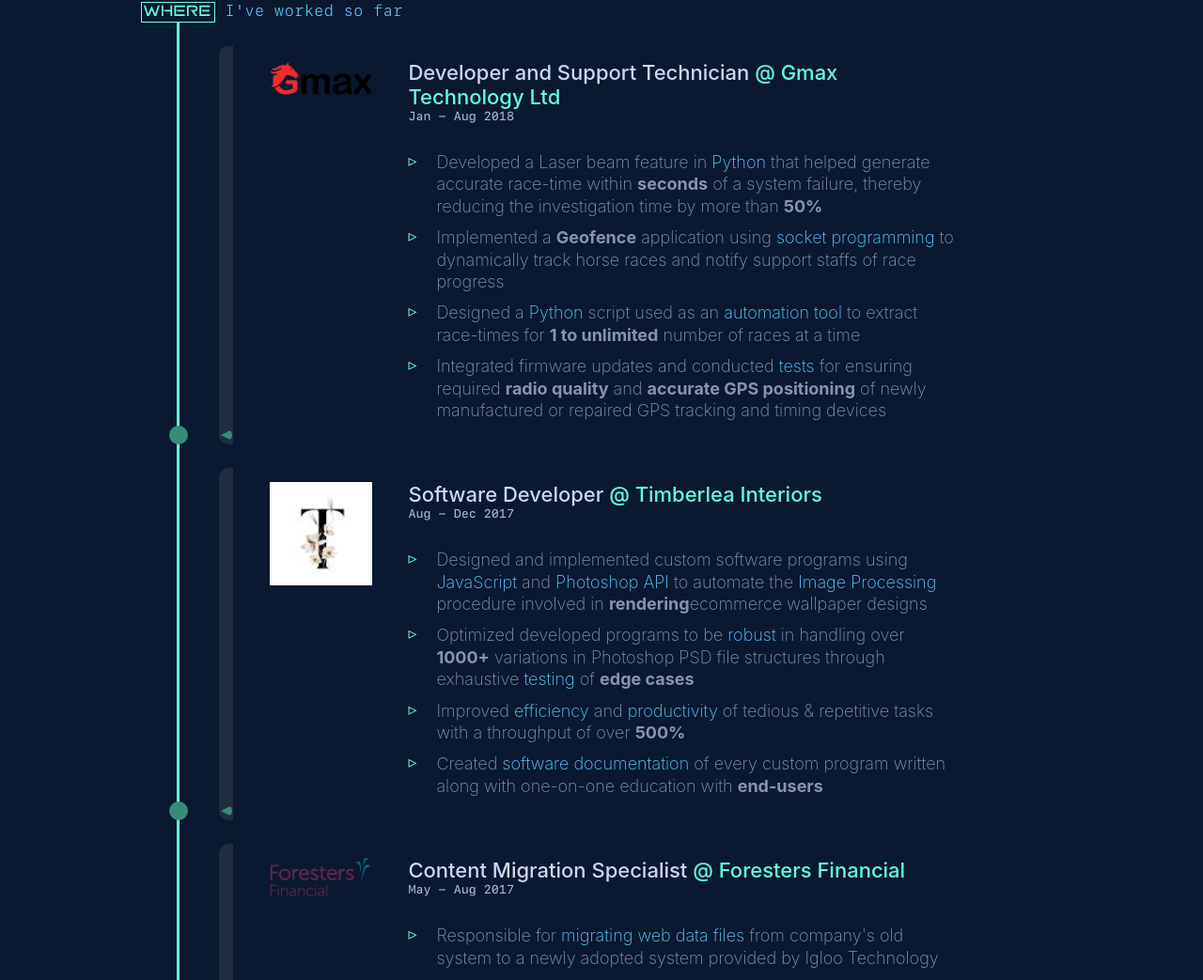
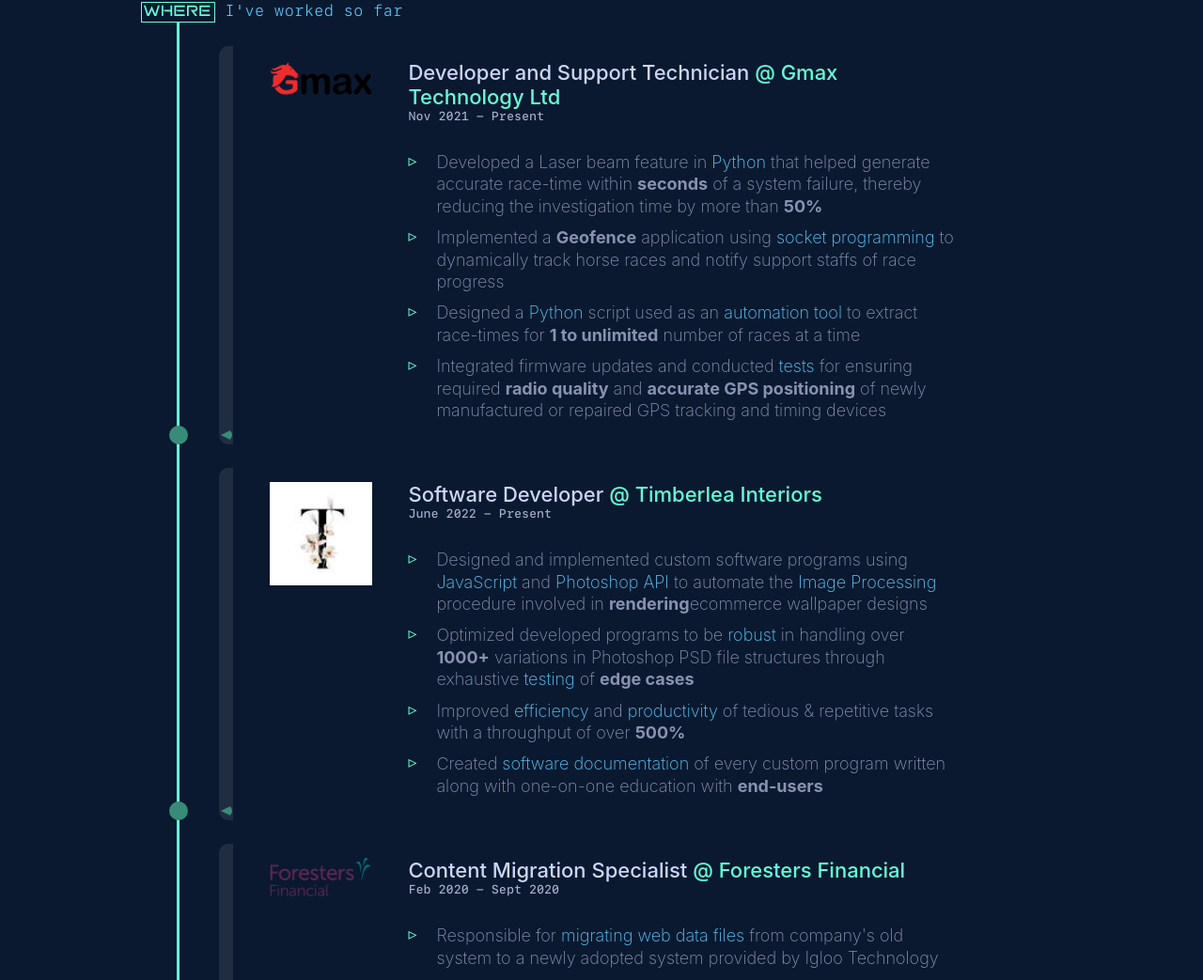
Before and after one commit to JIMOHMA/jimohma.github.io, a Jekyll site: the page built from index.html, in a window 1280 px wide. Shown: the part 995-2038 px from the top of the page at 94% size. Built offline with Jekyll 4.4.1, drawn with Linux system fonts in a browser that asks for light colours; nearby versions of some CDN libraries; some web fonts are replaced.

Commit message:
Fixed dates on home-body

```diff
--- a/_includes/home-body.html
+++ b/_includes/home-body.html
@@ -12,7 +12,7 @@
 			      	<div class="wrapper2">
 						<img class="exp-img-container" src="/img/blank.png" alt="" data-echo="/images/Gmax.png" >
 						<div class="exp-container">
-							<div class="exp-text" data-text="Developer and Support Technician" date-text="Jan - Aug 2018"> @ Gmax Technology Ltd</div>
+							<div class="exp-text" data-text="Developer and Support Technician" date-text="Nov 2021 - Present"> @ Gmax Technology Ltd</div>
 							<ul class="exp-body">
 								<li>
 									Developed a Laser beam feature in <span style="color:#57CBFF">Python</span> that helped generate accurate race-time within <strong>seconds</strong> of a system failure, thereby reducing the investigation time by more than <strong>50%</strong>
@@ -34,9 +34,9 @@
 			    <li>
 			      <div class="time-div">
 			        <div class="wrapper2">
-						<img class="exp-img-container" src="img/blank.png" alt="" data-echo="/images/Timberlea.JPEG">
+						<img class="exp-img-container" src="img/blank.png" alt="" data-echo="images/Timberlea.JPEG">
 						<div class="exp-container">
-							<div class="exp-text" data-text="Software Developer" date-text="Aug - Dec 2017"> @ Timberlea Interiors</div>
+							<div class="exp-text" data-text="Software Developer" date-text="June 2022 - Present"> @ Timberlea Interiors</div>
 							<ul class="exp-body">
 								<li>
 									Designed and implemented custom software programs using <span style="color:#57CBFF">JavaScript</span> and <span style="color:#57CBFF">Photoshop API</span> to automate the <span style="color:#57CBFF">Image Processing</span> procedure involved in <strong>rendering</strong>ecommerce wallpaper designs
@@ -61,7 +61,7 @@
 			        <div class="wrapper2">
 						<img class="exp-img-container" src="/images/blank.png" alt="" data-echo="/images/Foresters.png">
 						<div class="exp-container">
-							<div class="exp-text" data-text="Content Migration Specialist" date-text="May - Aug 2017"> @ Foresters Financial</div>
+							<div class="exp-text" data-text="Content Migration Specialist" date-text="Feb 2020 - Sept 2020"> @ Foresters Financial</div>
 							<ul class="exp-body">
 								<li>
 									Responsible for <span style="color:#57CBFF">migrating web data files</span> from company's old system to a newly adopted system provided by Igloo Technology
```
